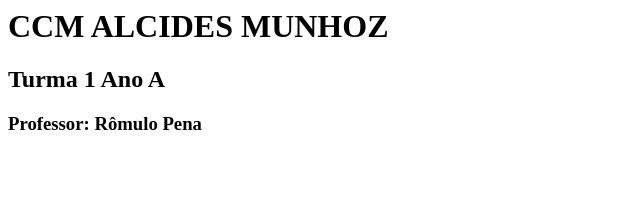
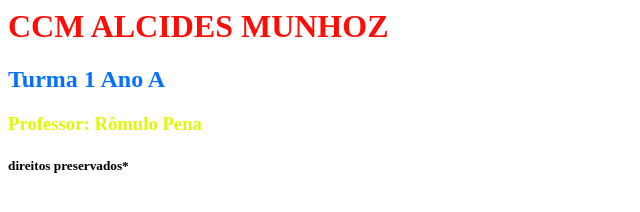
Before and after one commit to bonjoao/joaoteste, a plain HTML site: page index.html in a window 1280 px wide. Shown: the whole page, without its empty margins (0-640 px from the left). Drawn offline with Linux system fonts and the light colour scheme.

Commit message:
salvando o projeto

```diff
--- a/index.html
+++ b/index.html
@@ -1,3 +1,11 @@
-<h1>CCM ALCIDES MUNHOZ</h1>
-<h2>Turma 1 Ano A</h2>
-<h3>Professor: Rômulo Pena</h3>
+<head>
+    <link rel="stylesheet" href="style.css">
+</head>
+
+<body>
+    <h1>CCM ALCIDES MUNHOZ</h1>
+    <h2>Turma 1 Ano A</h2>
+    <h3>Professor: Rômulo Pena</h3>
+    <h5>direitos preservados*</h5>
+
+</body>
--- a/style.css
+++ b/style.css
@@ -1,6 +1,6 @@
-h1{color: darkkhaki;
+h1{color: rgb(252, 13, 5);
 }
-h2{color: lightsteelblue;
+h2{color: rgb(6, 113, 253);
 }
-h3{color: dimgray;
+h3{color: rgb(224, 248, 8);
 }
```
